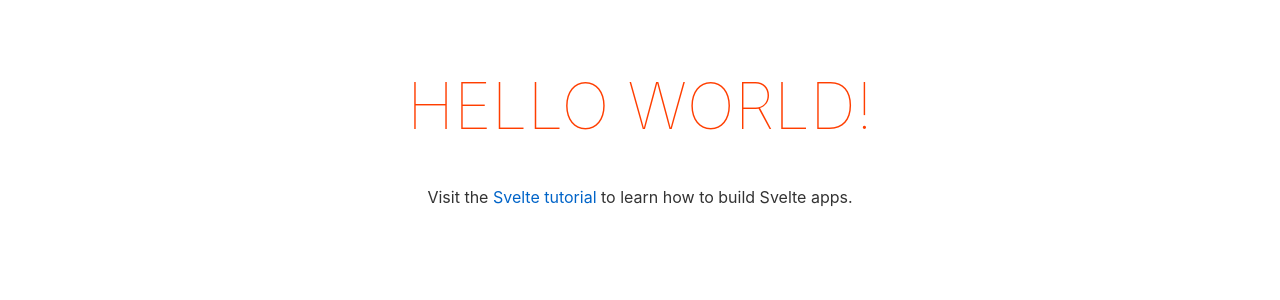
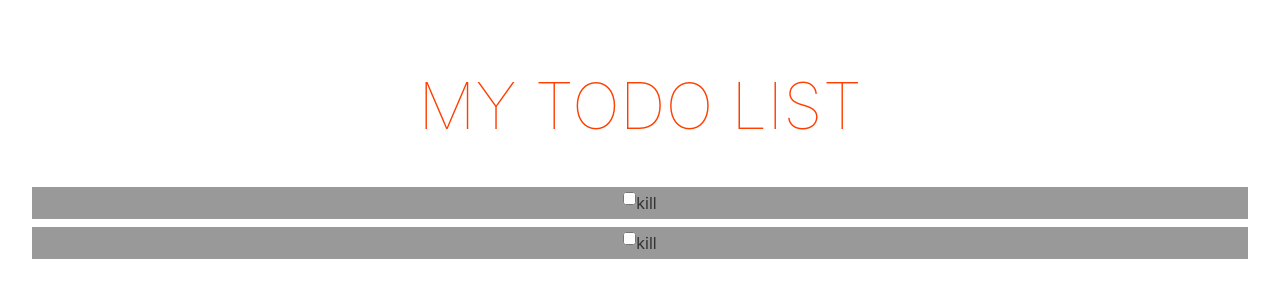
Before and after one commit to paakofiaidoo/todo-svelte-app, a Svelte app: page / in a window 1280 px wide. Shown: the top 300 px of the page. Built offline with nearby package versions, Linux system fonts and the light colour scheme.

Commit message:
basic html layout

```diff
--- a/src/App.svelte
+++ b/src/App.svelte
@@ -1,10 +1,11 @@
 <script>
-	export let name;
+  export let todos;
+  import TodoLists from "./components/TodoLists.svelte";
 </script>
 
 <main>
-	<h1>Hello {name}!</h1>
-	<p>Visit the <a href="https://svelte.dev/tutorial">Svelte tutorial</a> to learn how to build Svelte apps.</p>
+  <h1>My ToDO List</h1>
+  <TodoLists todos={todos} />
 </main>
 
 <style>
--- a/src/atoms/TodoItem.svelte
+++ b/src/atoms/TodoItem.svelte
@@ -1,7 +1,19 @@
 <script>
-export let title, state
+  export let title, isComplete, i;
 </script>
 
 <div>
+  <input type="checkbox" id={i} name={i} bind:value={isComplete} />
+  <label for={i}> {title}</label>
+</div>
 
-</div>
+<style>
+  div {
+    display: flex;
+    align-items: center;
+    height: 2rem;
+    background-color: #999;
+    margin: 0.5rem;
+    justify-content: center;
+  }
+</style>
--- a/src/components/TodoLists.svelte
+++ b/src/components/TodoLists.svelte
@@ -1 +1,10 @@
-<script></script>
+<script>
+  export let todos;
+  import TodoItem from "../atoms/TodoItem.svelte";
+</script>
+
+<div>
+  {#each todos as todo, i}
+    <TodoItem {...todo} i={i} />
+  {/each}
+</div>
--- a/src/main.js
+++ b/src/main.js
@@ -3,7 +3,10 @@ import App from './App.svelte';
 const app = new App({
 	target: document.body,
 	props: {
-		name: 'world'
+		todos : [
+			{ title: "kill", isComplete: false },
+			{ title: "kill", isComplete: true },
+		  ]
 	}
 });
 
```
Lines whose indentation alone changed are shown as unchanged.
